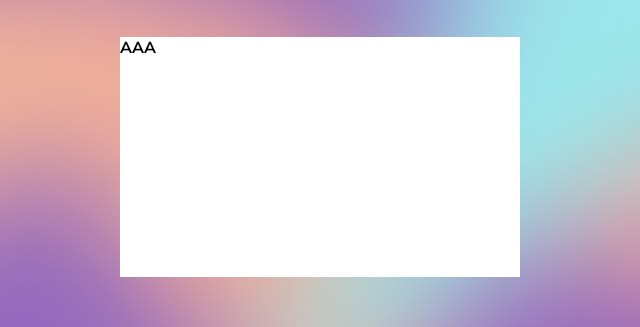
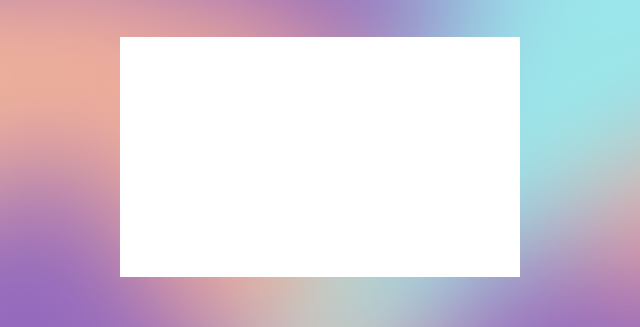
Before and after one commit to Andhs-eff/broken, a plain HTML site: page index.html in a window 1280 px wide. Shown: the part 379-706 px from the top of the page, 320-960 px from the left. Drawn offline with Linux system fonts and the light colour scheme.

Commit message:
Update index.html

```diff
--- a/index.html
+++ b/index.html
@@ -71,7 +71,7 @@
   <div id="content">
     <textarea id="text-input" rows="5" placeholder="Введите текст"></textarea>
     <button id="transform-button" type="button">Преобразовать</button>
-		<div id="text-output">AAA</div>
+		<div id="text-output"></div>
   </div>
   </body>
 </html>
```
